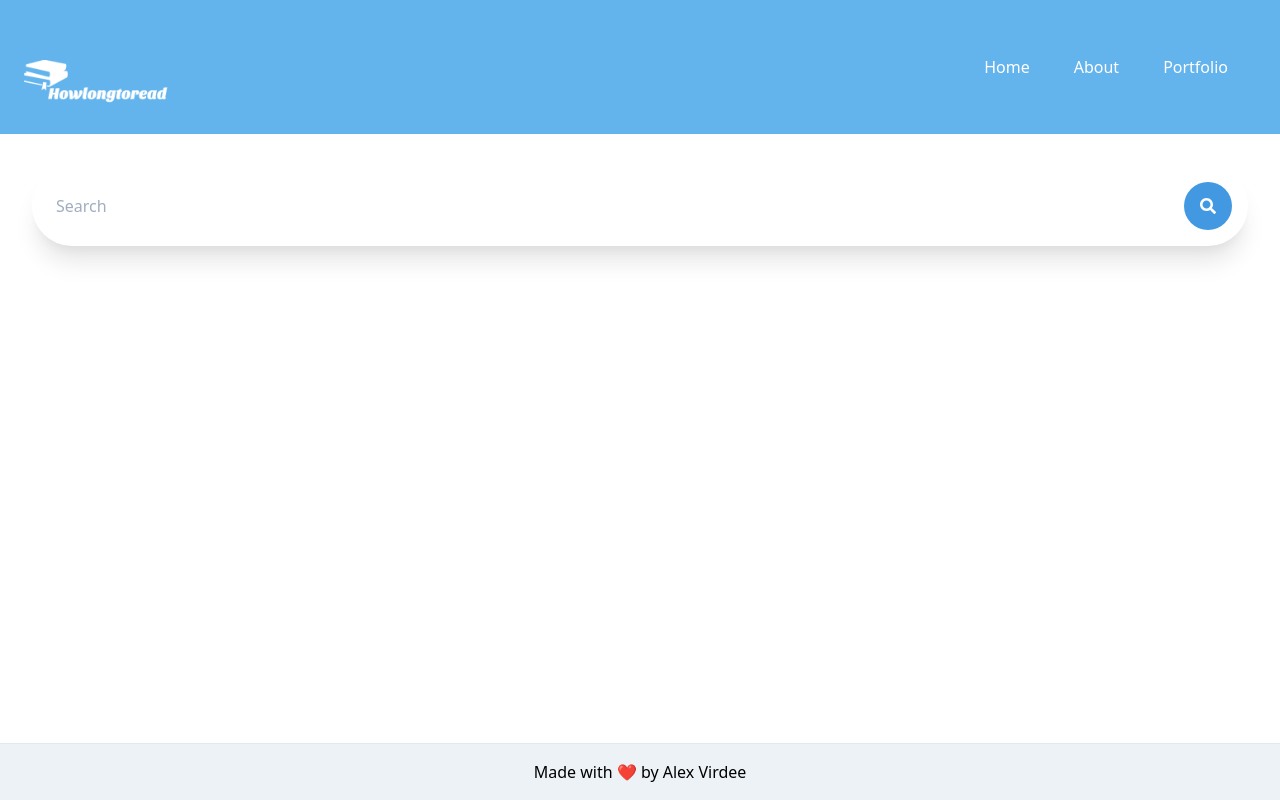
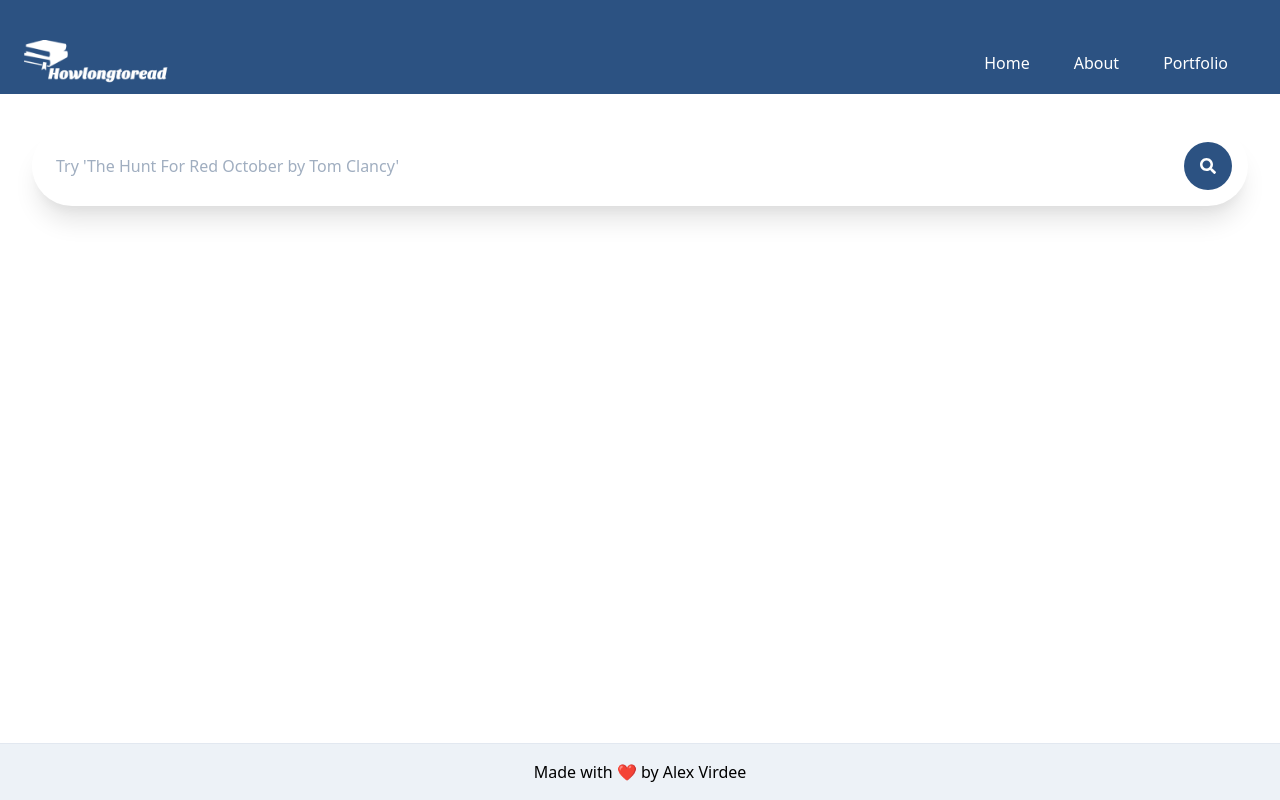
Before and after one commit to alexvirdee/howlongtoread, a React (Create React App) app: page / in a window 1280 px wide. Built offline with nearby package versions, Linux system fonts and the light colour scheme.

Commit message:
Navigation margins + color change

```diff
--- a/src/components/header/header.component.jsx
+++ b/src/components/header/header.component.jsx
@@ -18,29 +18,29 @@ class Header extends React.Component {
     render() {
         return (
             <div className="header">
-                <nav className="flex items-center justify-between flex-wrap bg-blue-400 p-6 w-full z-10 top-0">
-                    <div className="flex items-center flex-shrink-0 text-white mr-6">
+                <nav className="flex items-center justify-between flex-wrap bg-blue-800 p-6 w-full z-10 top-0 sm:px-6 py-1 px-2">
+                    <div className="flex items-center">
                         <Link className="text-white no-underline hover:text-white hover:no-underline" to="/">
                             <span className="text-2xl pl-2"><img className='logo' src={Logo} alt='logo' /> </span>
                         </Link>
                     </div>
 
                     <div className="block lg:hidden">
-                        <button onClick={this.toggleNav} id="nav-toggle" className="flex items-center px-3 py-2 border rounded text-white border-white hover:text-blue-800 hover:border-blue-800">
+                        <button onClick={this.toggleNav} id="nav-toggle" className="flex items-center px-3 py-2 border rounded text-white border-white hover:text-blue-400 hover:border-blue-400">
                             <svg className="fill-current h-3 w-3" viewBox="0 0 20 20" xmlns="http://www.w3.org/2000/svg"><title>Menu</title><path d="M0 3h20v2H0V3zm0 6h20v2H0V9zm0 6h20v2H0v-2z"/></svg>
                         </button>
                     </div>
 
-                    <div className="w-full flex-grow lg:flex lg:items-center lg:w-auto hidden lg:block pt-6 lg:pt-0" id="nav-content">
+                    <div className="w-full flex-grow lg:flex lg:items-center lg:w-auto hidden lg:block mt-8" id="nav-content">
                         <ul className="list-reset lg:flex justify-end flex-1 items-center">
                             <li className="mr-3">
-                                <Link className="inline-block py-2 px-4 text-white hover:text-blue-800 no-underline" to="/">Home</Link>
+                                <Link className="inline-block py-2 px-4 text-white hover:text-blue-400 no-underline" to="/">Home</Link>
                             </li>
                             <li className="mr-3">
-                                <Link className="inline-block text-white no-underline hover:text-blue-800 hover:text-underline py-2 px-4" to="/about">About</Link>
+                                <Link className="inline-block text-white no-underline hover:text-blue-400 hover:text-underline py-2 px-4" to="/about">About</Link>
                             </li>
                             <li className="mr-3">
-                                <a className="inline-block text-white no-underline hover:text-blue-800 hover:text-underline py-2 px-4" href="http://www.alexvirdee.com/">Portfolio</a>
+                                <a className="inline-block text-white no-underline hover:text-blue-400 hover:text-underline py-2 px-4" href="http://www.alexvirdee.com/">Portfolio</a>
                             </li>
                         </ul>
                     </div>
--- a/src/components/search-bar/search-bar.component.jsx
+++ b/src/components/search-bar/search-bar.component.jsx
@@ -12,10 +12,10 @@ const SearchBar = () => {
         className="rounded-l-full w-full py-4 px-6 text-gray-700 leading-tight focus:outline-none"
         id="search"
         type="text"
-        placeholder="Search"
+        placeholder="Try 'The Hunt For Red October by Tom Clancy' "
      />
         <div className="p-4">
-          <button className="bg-blue-500 text-white rounded-full p-2 hover:bg-blue-400 focus:outline-none w-12 h-12 flex items-center justify-center">
+          <button className="bg-blue-800 text-white rounded-full p-2 hover:bg-blue-600 focus:outline-none w-12 h-12 flex items-center justify-center">
             <FontAwesomeIcon icon={faSearch} />
           </button>
         </div>
```
